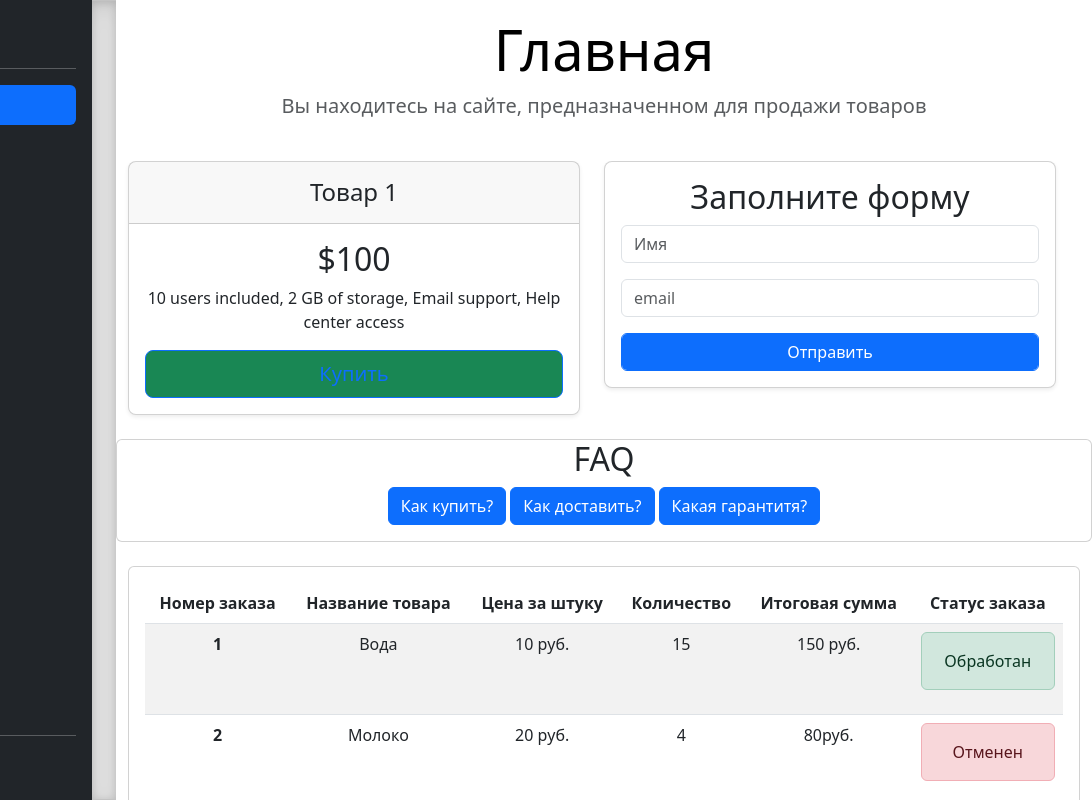
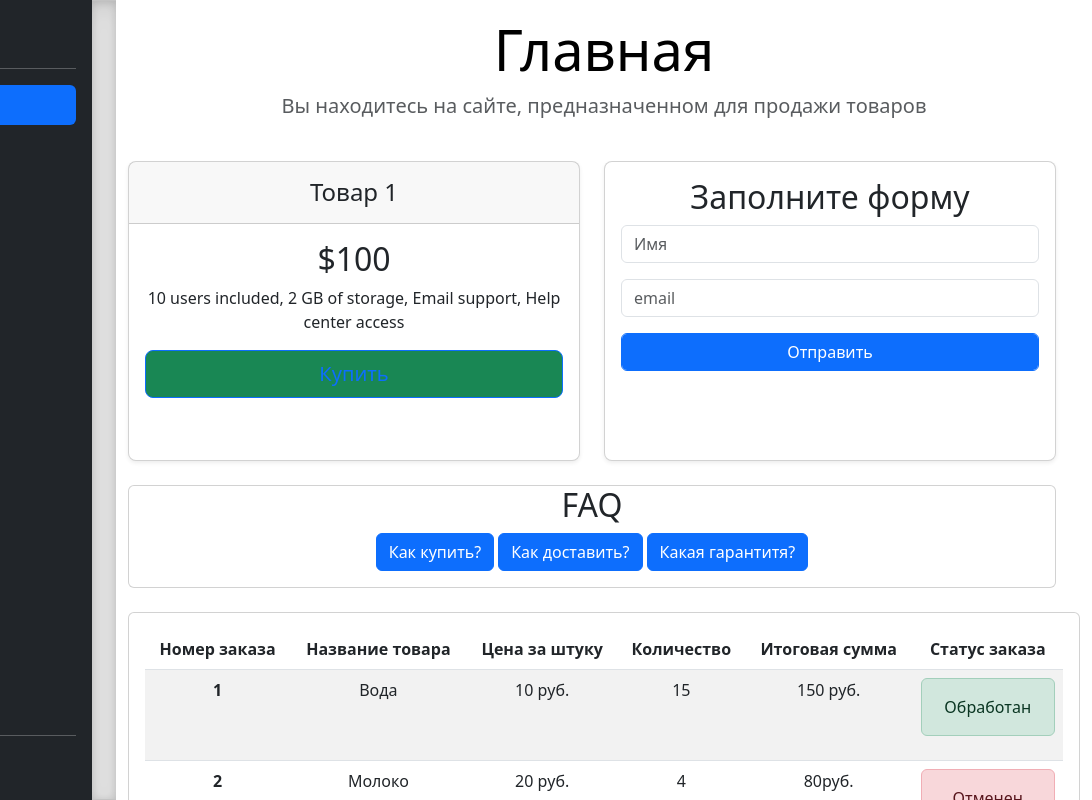
Before and after one commit to choccocookie/django_modul, a plain HTML site: page index.html in a window 1280 px wide. Shown: the full height of the page, 188-1280 px from the left. Drawn offline with nearby package versions, Linux system fonts and the light colour scheme.

Commit message:
Add files via upload

```diff
--- a/index.html
+++ b/index.html
@@ -41,7 +41,7 @@
             height: -webkit-fill-available;
             max-height: 100vh;
             overflow-x: auto;
-            overflow-y: hidden;
+            overflow-y: auto;
         }
 
         .b-example-divider {
@@ -271,7 +271,7 @@
         <main class="row">
             <div class="row text-center">
                 <div class="col-6">
-                    <div class="card mb-4 rounded-3 shadow-sm">
+                    <div class="card mb-4 rounded-3 shadow-sm" style="height: 300px">
                         <div class="card-header py-3">
                             <h4 class="my-0 fw-normal">Товар 1</h4>
                         </div>
@@ -289,7 +289,7 @@
                     </div>
                 </div>
                 <div class="col-6">
-                    <div class="card mb-4 rounded-3 shadow-sm">
+                    <div class="card mb-4 rounded-3 shadow-sm" style="height: 300px">
                         <div class="card-body">
                             <h2 class="card-title pricing-card-title">Заполните форму</h2>
                             <form>
@@ -312,8 +312,8 @@
                     </div>
                 </div>
             </div>
-            <div class="container">
-                <div class="row">
+            <div class="row">
+                <div class="container">
                     <div class="card text-center mb-4">
                         <h2 class="row-title pricing-card-title">FAQ</h2>
 
```
